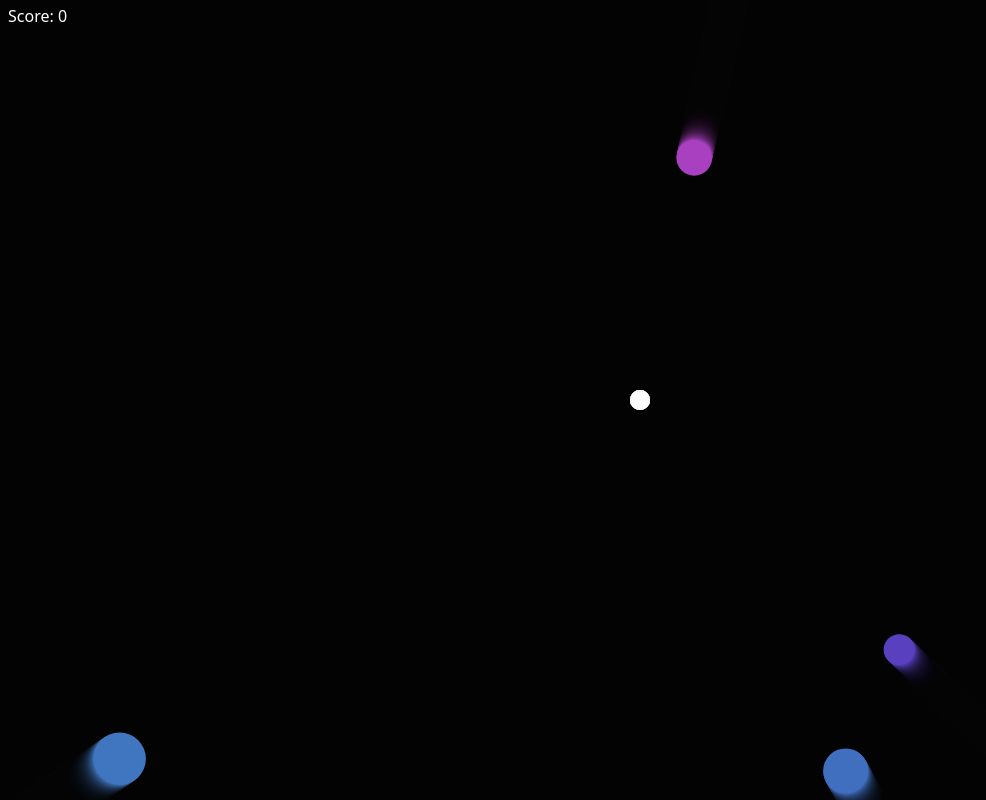
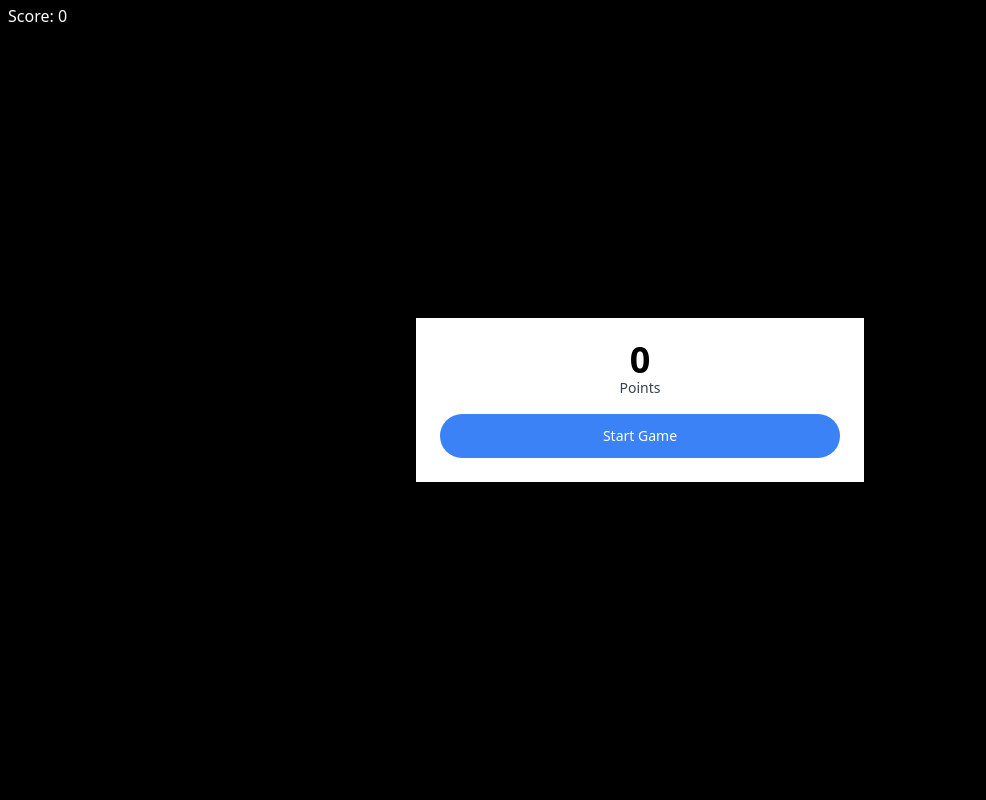
Before and after one commit to OmKakatkar/Shooter-Game, a plain HTML site: page index.html in a window 1280 px wide. Shown: the whole page, without its empty margins (0-986 px from the left). Drawn offline with nearby package versions, Linux system fonts and the light colour scheme.

Commit message:
add game restart functionality

```diff
--- a/index.html
+++ b/index.html
@@ -22,13 +22,15 @@
     <div class="fixed text-white ml-2 mt-1 select-none">
       <span>Score: </span><span id="scoreVal">0</span>
     </div>
-    <!-- <div class="fixed inset-0 flex items-center justify-center">
-      <div class="bg-white max-w-md w-full p-6">
-        <h1 class="text-4xl font-bold">0</h1>
-        <p>Points</p>
-        <button class="block">Start Game</button>
+    <div class="fixed inset-0 flex items-center justify-center" id="modalEl">
+      <div class="bg-white max-w-md w-full p-6 text-center">
+        <h1 class="text-4xl font-bold leading-none" id="modalScore">0</h1>
+        <p class="text-sm text-gray-700 mb-4">Points</p>
+        <div>
+          <button class="bg-blue-500 text-white w-full py-3 rounded-full text-sm" id="startGameBtn">Start Game</button>
+        </div>
       </div>
-    </div> -->
+    </div>
     <canvas></canvas>
   </body>
 </html>
--- a/index.js
+++ b/index.js
@@ -5,6 +5,9 @@ canvas.width = innerWidth;
 canvas.height = innerHeight;
 
 const scoreVal = document.querySelector("#scoreVal");
+const startGameBtn = document.querySelector("#startGameBtn");
+const modalEl = document.querySelector("#modalEl");
+const modalScore = document.querySelector("#modalScore");
 class Player {
   constructor(x, y, radius, color) {
     this.x = x;
@@ -102,12 +105,20 @@ class Particle {
 const x = canvas.width / 2;
 const y = canvas.height / 2;
 
-const player = new Player(x, y, 10, "white");
-player.draw();
+let player = new Player(x, y, 10, "white");
+let enemies = [];
+let projectiles = [];
+let particles = [];
 
-const enemies = [];
-const projectiles = [];
-const particles = [];
+function init() {
+  player = new Player(x, y, 10, "white");
+  enemies = [];
+  projectiles = [];
+  particles = [];
+  score = 0;
+  scoreVal.innerText = score;
+  modalScore.innerText = score;
+}
 
 function spawnEnemies() {
   setInterval(() => {
@@ -142,7 +153,7 @@ const projectile = new Projectile(
   }
 );
 
-addEventListener("touchStart", (e) => {
+addEventListener("click", (e) => {
   const angle = Math.atan2(
     e.clientY - canvas.height / 2,
     e.clientX - canvas.width / 2
@@ -156,19 +167,12 @@ addEventListener("touchStart", (e) => {
     new Projectile(canvas.width / 2, canvas.height / 2, 5, "white", velocity)
   );
 });
-addEventListener("click", (e) => {
-  const angle = Math.atan2(
-    e.clientY - canvas.height / 2,
-    e.clientX - canvas.width / 2
-  );
 
-  const velocity = {
-    x: Math.cos(angle) * 4,
-    y: Math.sin(angle) * 4,
-  };
-  projectiles.push(
-    new Projectile(canvas.width / 2, canvas.height / 2, 5, "white", velocity)
-  );
+startGameBtn.addEventListener("click", (e) => {
+  init();
+  animate();
+  spawnEnemies();
+  modalEl.style.display = "none";
 });
 
 let animationId;
@@ -213,6 +217,8 @@ function animate() {
     // Game end condition (Enemy hits Player)
     if (dist - enemy.radius - player.radius < 1) {
       cancelAnimationFrame(animationId);
+      modalEl.style.display = "flex";
+      modalScore.innerText = score;
     }
 
     // Check distance between projectile and Enemy
@@ -261,5 +267,5 @@ function animate() {
   });
 }
 
-animate();
-spawnEnemies();
+// animate();
+// spawnEnemies();
--- a/styles.css
+++ b/styles.css
@@ -4,6 +4,10 @@
   box-sizing: border-box;
 }
 
+body {
+  background-color: black;
+}
+
 canvas {
   display: block;
 }
```
